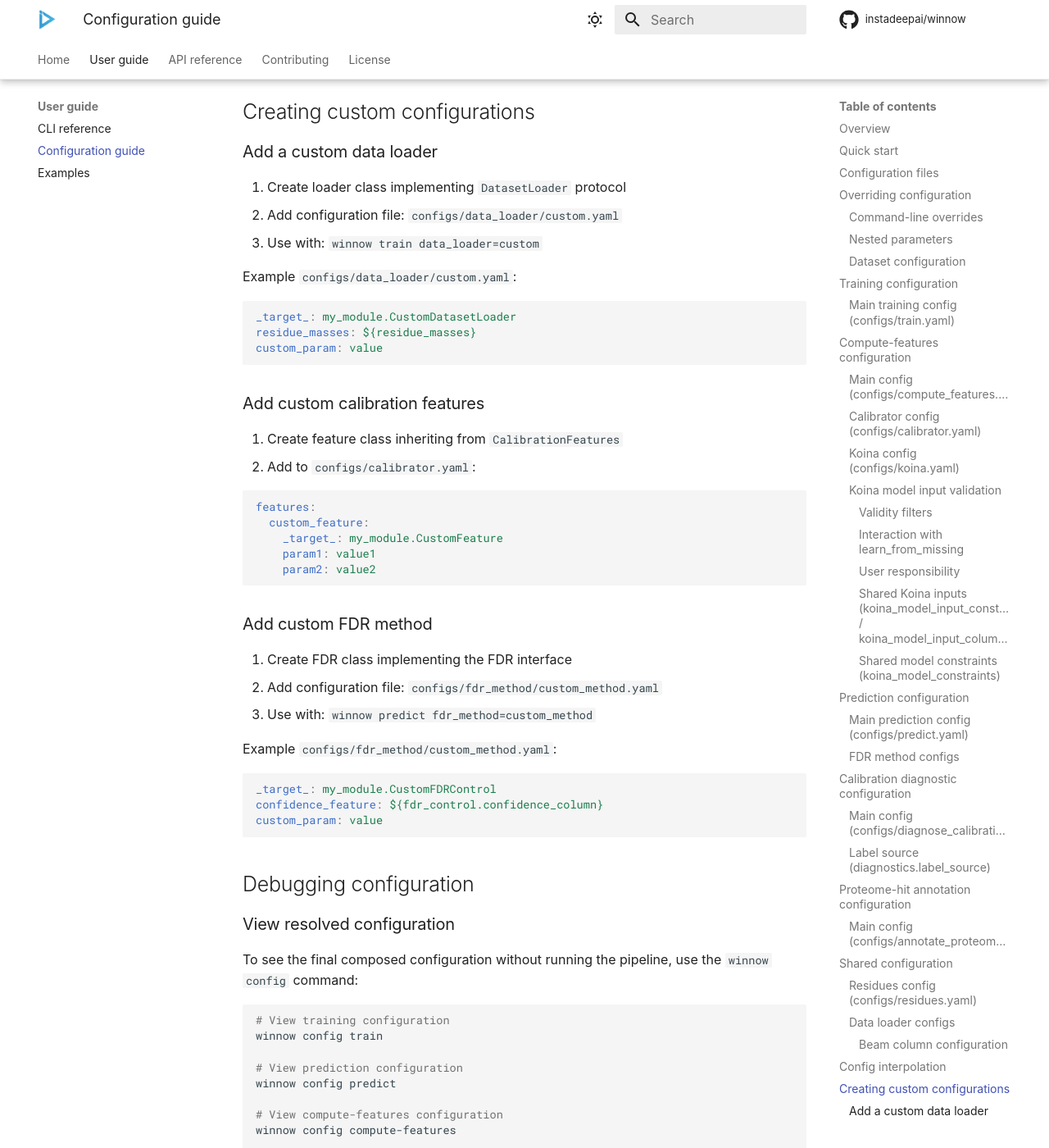
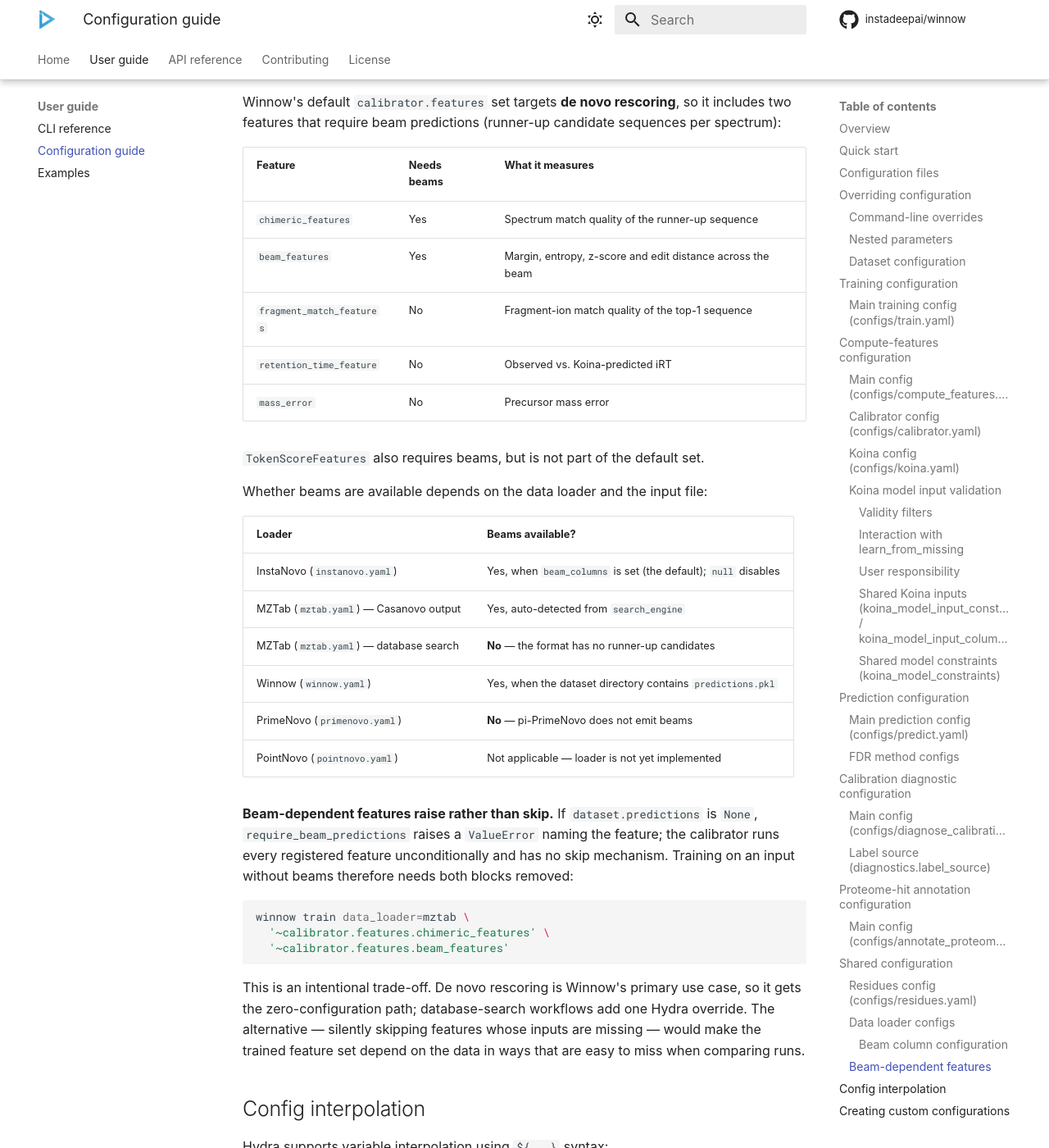
Before and after one commit to instadeepai/winnow, an MkDocs documentation site: the page built from docs/configuration.md, in a window 1280 px wide and 1400 px high, scrolled down 16991 px. Shown: the whole window at 82% size. Built offline with MkDocs 1.6.1 and Material for MkDocs 9.7.7, drawn with Linux system fonts in a browser that asks for light colours; some web fonts are replaced; comment, search, counter and statistics services are not loaded; some of the changed text lies outside the part shown.

Commit message:
feat: adopt 2025 Prosit models as defaults and enable beam features
koina.yaml has specified Prosit_2025_intensity_22PTM and Prosit_2025_irt_22PTM
for a while, but the Python class defaults still named the 2019/2020 models, so
instantiating a feature directly in Python silently used a different model than
an equivalent Hydra run. Align the class defaults with the config.

Also wire up ChimericFeatures and BeamFeatures, which docs/configuration.md
already documented as part of the default calibrator config but which were
absent from calibrator.yaml. The documented chimeric example used
intensity_model_name, which does not exist on the class; the real parameter is
prosit_intensity_model_name, so correct the docs rather than rename the
parameter and break the API.

Enabling those blocks required resolving mzTab beam loading. mzTab covers two
input classes with different beam availability: database-search output has one
PSM per spectrum and no runner-up candidates, while Casanovo output has
multiple PSMs per spectrum. A single global load_beams boolean cannot be
correct for both. MZTabDatasetLoader already told them apart at runtime via
_is_casanovo_mztab, so make load_beams tri-state: null (the new default)
auto-detects, while explicit true/false keep their previous semantics.

The default feature set now targets de novo rescoring (Casanovo, InstaNovo).
Beam-dependent features raise rather than skip when beams are absent, so
database-search inputs need both blocks removed:

  winnow train data_loader=mztab \
    '~calibrator.features.chimeric_features' \
    '~calibrator.features.beam_features'

Silently skipping features whose inputs are missing was rejected because it
would make the trained feature set depend on the data in ways that are easy to
miss when comparing runs. The trade-off is documented at four levels: the
require_beam_predictions error message now prints the override, both config
blocks carry it as a comment, a warning admonition heads the calibrator-config
docs section, and a new "Beam-dependent features" reference section tabulates
which features need beams and which loaders supply them.

test_mztab_config.py asserted load_beams is True, a premise that cannot hold
for both input classes; relax it to `is not False`.

````diff
--- a/docs/configuration.md
+++ b/docs/configuration.md
@@ -192,6 +192,28 @@
 
 Controls model architecture and calibration features:
 
+!!! warning "The default feature set targets de novo rescoring"
+
+    Winnow's default `calibrator.features` block is tuned for **de novo rescoring**
+    (Casanovo, InstaNovo). Two of its features — `chimeric_features` and
+    `beam_features` — need **beam predictions**, i.e. runner-up candidate sequences
+    per spectrum.
+
+    Beam-dependent features **raise** when beams are absent; they are not silently
+    skipped. So if your input has no beam candidates — traditional database-search
+    mzTab is the common case — default training will fail with a `ValueError` from
+    `require_beam_predictions`. Remove both blocks:
+
+    ```bash
+    winnow train data_loader=mztab \
+      '~calibrator.features.chimeric_features' \
+      '~calibrator.features.beam_features'
+    ```
+
+    This is a deliberate trade-off: de novo rescoring is Winnow's primary use case, so
+    it gets the zero-config path, and database-search users add one override. See
+    [Beam-dependent features](#beam-dependent-features) for which inputs supply beams.
+
 ```yaml
 calibrator:
   _target_: winnow.calibration.calibrator.ProbabilityCalibrator
@@ -246,7 +268,7 @@
       mz_tolerance: 20
       mz_tolerance_unit: ppm
       learn_from_missing: false  # If True, impute missing features and add an indicator column. If False, filter invalid entries with a warning.
-      intensity_model_name: ${koina.intensity_model}  # The name of the Koina intensity model to use.
+      prosit_intensity_model_name: ${koina.intensity_model}  # The name of the Koina intensity model to use.
       max_precursor_charge: ${koina.constraints.max_precursor_charge}  # Maximum precursor charge accepted by the Koina intensity model. Applied to the runner-up sequence.
       max_peptide_length: ${koina.constraints.max_peptide_length}      # Maximum peptide length accepted by the Koina intensity model. Applied to the runner-up (second-best) sequence.
       unsupported_residues: ${koina.constraints.unsupported_residues}  # Residues unsupported by the configured Koina intensity model.
@@ -640,7 +662,7 @@
 ```yaml
 _target_: winnow.datasets.data_loaders.MZTabDatasetLoader
 residue_masses: ${residue_masses}
-load_beams: false  # Set to false for database-search mzTab or metadata-only features
+load_beams: null  # Auto-detect: beams for Casanovo mzTab, none for database search
 residue_remapping:
   "M+15.995": "M[UNIMOD:35]"
   "C+57.021": "C[UNIMOD:4]"
@@ -649,8 +671,22 @@
 ```
 
 The `load_beams` parameter controls whether beam predictions are created from multiple
-predictions per spectrum. Set to `false` for traditional database-search mzTab or if you
-only need metadata features. Spectrum inputs may be Parquet, IPC, or MGF.
+predictions per spectrum. mzTab covers two different input classes, and the loader tells
+them apart from the file's `search_engine` field:
+
+| `load_beams` | Casanovo mzTab | Database-search mzTab |
+| ------------ | -------------- | --------------------- |
+| `null` (default) | Beams loaded | No beams |
+| `true` | Beams loaded | Raises at load time |
+| `false` | No beams (metadata only) | No beams |
+
+Leaving it `null` means one config serves both input types, which matters because
+beam-dependent calibration features (`ChimericFeatures`, `BeamFeatures`) need beams when
+they are available. Set `false` to skip beams even for Casanovo input when you only need
+metadata features. Spectrum inputs may be Parquet, IPC, or MGF.
+
+See [Beam-dependent features](#beam-dependent-features) below for how this interacts
+with the default feature set.
 
 **PointNovo** (`configs/data_loader/pointnovo.yaml`):
 
@@ -666,6 +702,48 @@
 residue_masses: ${residue_masses}
 # Internal format uses UNIMOD tokens directly, no remapping needed
 ```
+
+### Beam-dependent features
+
+Winnow's default `calibrator.features` set targets **de novo rescoring**, so it includes
+two features that require beam predictions (runner-up candidate sequences per spectrum):
+
+| Feature | Needs beams | What it measures |
+| ------- | ----------- | ---------------- |
+| `chimeric_features` | Yes | Spectrum match quality of the runner-up sequence |
+| `beam_features` | Yes | Margin, entropy, z-score and edit distance across the beam |
+| `fragment_match_features` | No | Fragment-ion match quality of the top-1 sequence |
+| `retention_time_feature` | No | Observed vs. Koina-predicted iRT |
+| `mass_error` | No | Precursor mass error |
+
+`TokenScoreFeatures` also requires beams, but is not part of the default set.
+
+Whether beams are available depends on the data loader and the input file:
+
+| Loader | Beams available? |
+| ------ | ---------------- |
+| InstaNovo (`instanovo.yaml`) | Yes, when `beam_columns` is set (the default); `null` disables |
+| MZTab (`mztab.yaml`) — Casanovo output | Yes, auto-detected from `search_engine` |
+| MZTab (`mztab.yaml`) — database search | **No** — the format has no runner-up candidates |
+| Winnow (`winnow.yaml`) | Yes, when the dataset directory contains `predictions.pkl` |
+| PrimeNovo (`primenovo.yaml`) | **No** — pi-PrimeNovo does not emit beams |
+| PointNovo (`pointnovo.yaml`) | Not applicable — loader is not yet implemented |
+
+**Beam-dependent features raise rather than skip.** If `dataset.predictions` is `None`,
+`require_beam_predictions` raises a `ValueError` naming the feature; the calibrator runs
+every registered feature unconditionally and has no skip mechanism. Training on an input
+without beams therefore needs both blocks removed:
+
+```bash
+winnow train data_loader=mztab \
+  '~calibrator.features.chimeric_features' \
+  '~calibrator.features.beam_features'
+```
+
+This is an intentional trade-off. De novo rescoring is Winnow's primary use case, so it
+gets the zero-configuration path; database-search workflows add one Hydra override. The
+alternative — silently skipping features whose inputs are missing — would make the
+trained feature set depend on the data in ways that are easy to miss when comparing runs.
 
 ## Config interpolation
 
````
Also changed, not shown: docs/api/features/beam.md (+6 -0 lines), docs/api/features/chimeric.md (+7 -1 lines), docs/api/features/fragment_match.md (+3 -3 lines), docs/api/features/retention_time.md (+3 -3 lines), 13 other files.
